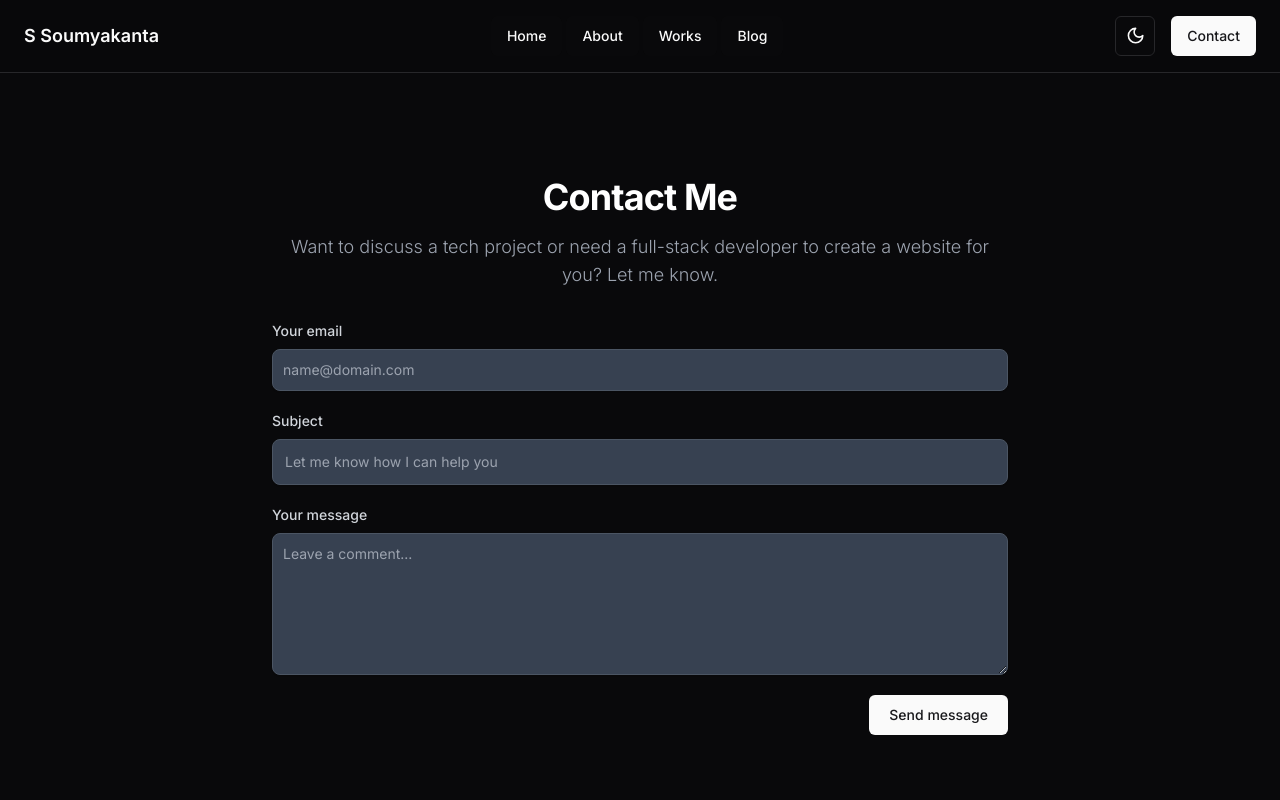
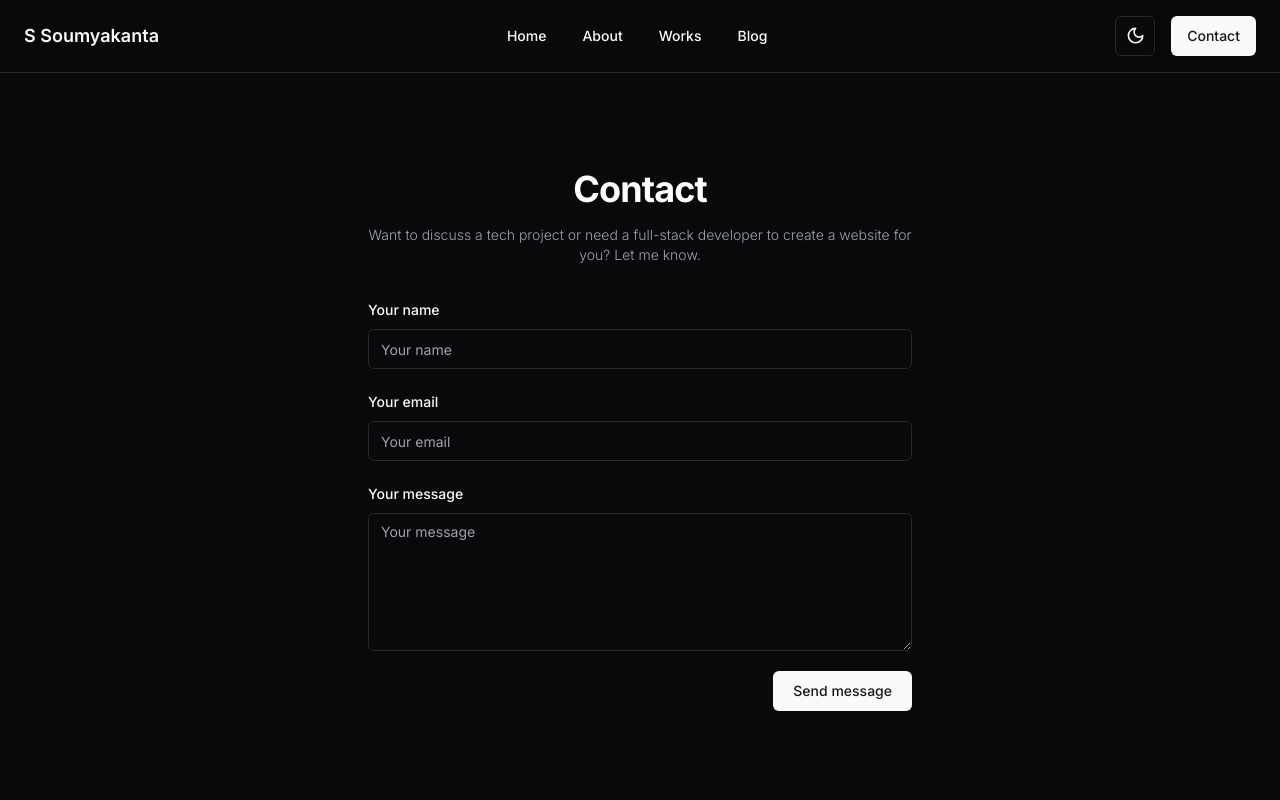
Before and after one commit to s-soumyakanta/s-soumyakanta, a Next.js app: page /contact in a window 1280 px wide. Shown: the top 800 px of the page. Built offline with nearby package versions, Linux system fonts and the light colour scheme.

Commit message:
new contact form half resend

```diff
--- a/package.json
+++ b/package.json
@@ -11,6 +11,7 @@
   "dependencies": {
     "@radix-ui/react-dropdown-menu": "^2.1.1",
     "@radix-ui/react-icons": "^1.3.0",
+    "@radix-ui/react-label": "^2.1.0",
     "@radix-ui/react-navigation-menu": "^1.2.0",
     "@radix-ui/react-slot": "^1.1.0",
     "@vercel/analytics": "^1.3.1",
@@ -23,8 +24,11 @@
     "next-themes": "^0.3.0",
     "react": "^18",
     "react-dom": "^18",
+    "react-hook-form": "^7.52.2",
+    "resend": "^3.5.0",
     "tailwind-merge": "^2.4.0",
-    "tailwindcss-animate": "^1.0.7"
+    "tailwindcss-animate": "^1.0.7",
+    "zod": "^3.23.8"
   },
   "devDependencies": {
     "@types/node": "^20",
--- /dev/null
+++ b/src/app/api/send/route.ts
@@ -0,0 +1,30 @@
+import { EmailTemplate } from '@/components/EmailTemplate';
+import { NextRequest, NextResponse } from 'next/server';
+import { Resend } from 'resend';
+
+const resend = new Resend(process.env.RESEND_API_KEY);
+
+export async function POST(req: NextRequest) {
+  const { name, email, message } = await req.json();
+
+  console.log(name,email,message)
+  try {
+    const { data, error } = await resend.emails.send({
+      from: `${name} <${email}>`,
+      to: [String(process.env.MY_EMAIL)],
+      subject: 'New Message from Contact Form',
+      react: EmailTemplate({ name, email, message }),
+    });
+
+    if (error) {
+      return NextResponse.json({ error }, { status: 500 });
+    }
+
+    return NextResponse.json(data);
+  } catch (error: unknown) {
+    if (error instanceof Error) {
+      return NextResponse.json({ error: error.message }, { status: 500 });
+    }
+    return NextResponse.json({ error: 'An unknown error occurred' }, { status: 500 });
+  }
+}
--- a/src/components/Contact.tsx
+++ b/src/components/Contact.tsx
@@ -1,60 +1,75 @@
 "use client";
 
-import { Button } from "./ui/button";
+import { useForm } from "react-hook-form";
+import { Button } from "@/components/ui/button";
+import { Input } from "@/components/ui/input";
+import { Textarea } from "@/components/ui/textarea";
+import { Label } from "@/components/ui/label";
 
 export default function Contact() {
+  const { register, handleSubmit, formState: { errors } } = useForm();
+
+  const onSubmit = async (data: any) => {
+    try {
+      const response = await fetch('/api/send', {
+        method: 'POST',
+        headers: {
+          'Content-Type': 'application/json',
+        },
+        body: JSON.stringify(data),
+      });
+
+      if (response.ok) {
+        alert('Message sent successfully!');
+      } else {
+        alert('Failed to send message.');
+      }
+    } catch (error) {
+      alert('An error occurred.');
+    }
+  };
+
   return (
-    <section className="bg-[hsl(var(--background))] dark:bg-[hsl(var(--background))] py-8 mt-14 px-4 mx-auto max-w-3xl h-screen flex flex-col justify-center">
+    <section className="bg-[hsl(var(--background))] dark:bg-[hsl(var(--background))] py-8 mt-10 px-4 mx-auto max-w-xl h-screen flex flex-col justify-center">
       <h2 className="mb-4 text-3xl md:text-4xl font-bold tracking-tight text-center text-gray-900 dark:text-white">
-        Contact Me
+        Contact
       </h2>
-      <p className="mb-8 font-light text-center text-gray-500 dark:text-gray-400 sm:text-lg">
+      <p className="mb-8 font-light text-center text-gray-500 dark:text-gray-400 sm:text-sm text-lg">
         Want to discuss a tech project or need a full-stack developer to create a website for you? Let me know.
       </p>
-      <form action="#" className="space-y-5">
-        <div>
-          <label
-            htmlFor="email"
-            className="block mb-2 text-sm font-medium text-gray-900 dark:text-gray-300"
-          >
-            Your email
-          </label>
-          <input
+      <form onSubmit={handleSubmit(onSubmit)} className="space-y-5">
+        <div className="space-y-2">
+          <Label htmlFor="name">Your name</Label>
+          <Input
+            type="text"
+            id="name"
+            placeholder="Your name"
+            {...register("name", { required: true })}
+            className={errors.name ? "border-red-600" : ""}
+          />
+          {errors.name && <span className="text-red-600">This field is required</span>}
+        </div>
+        <div className="space-y-2">
+          <Label htmlFor="email">Your email</Label>
+          <Input
             type="email"
             id="email"
-            className="shadow-sm bg-gray-50 border border-gray-300 text-gray-900 text-sm rounded-lg focus:ring-primary-500 focus:border-primary-500 block w-full p-2.5 dark:bg-gray-700 dark:border-gray-600 dark:placeholder-gray-400 dark:text-white dark:focus:ring-primary-500 dark:focus:border-primary-500 dark:shadow-sm-light"
-            placeholder="name@domain.com"
-            required
+            placeholder="Your email"
+            {...register("email", { required: true })}
+            className={errors.email ? "border-red-600" : ""}
           />
+          {errors.email && <span className="text-red-600">This field is required</span>}
         </div>
-        <div>
-          <label
-            htmlFor="subject"
-            className="block mb-2 text-sm font-medium text-gray-900 dark:text-gray-300"
-          >
-            Subject
-          </label>
-          <input
-            type="text"
-            id="subject"
-            className="block p-3 w-full text-sm text-gray-900 bg-gray-50 rounded-lg border border-gray-300 shadow-sm focus:ring-primary-500 focus:border-primary-500 dark:bg-gray-700 dark:border-gray-600 dark:placeholder-gray-400 dark:text-white dark:focus:ring-primary-500 dark:focus:border-primary-500 dark:shadow-sm-light"
-            placeholder="Let me know how I can help you"
-            required
-          />
-        </div>
-        <div>
-          <label
-            htmlFor="message"
-            className="block mb-2 text-sm font-medium text-gray-900 dark:text-gray-300"
-          >
-            Your message
-          </label>
-          <textarea
+        <div className="space-y-2">
+          <Label htmlFor="message">Your message</Label>
+          <Textarea
             id="message"
             rows={6}
-            className="block p-2.5 w-full text-sm text-gray-900 bg-gray-50 rounded-lg shadow-sm border border-gray-300 focus:ring-primary-500 focus:border-primary-500 dark:bg-gray-700 dark:border-gray-600 dark:placeholder-gray-400 dark:text-white dark:focus:ring-primary-500 dark:focus:border-primary-500"
-            placeholder="Leave a comment..."
-          ></textarea>
+            placeholder="Your message"
+            {...register("message", { required: true })}
+            className={errors.message ? "border-red-600" : ""}
+          />
+          {errors.message && <span className="text-red-600">This field is required</span>}
         </div>
         <div className="flex justify-end">
           <Button type="submit" className="py-3 px-5 text-sm font-medium">
--- /dev/null
+++ b/src/components/EmailTemplate.tsx
@@ -0,0 +1,19 @@
+import * as React from 'react';
+
+interface EmailTemplateProps {
+  name: string;
+  email: string;
+  message: string;
+}
+
+export const EmailTemplate: React.FC<Readonly<EmailTemplateProps>> = ({
+  name,
+  email,
+  message,
+}) => (
+  <div>
+    <h1>Name: {name}</h1>
+    <p>Email: {email}</p>
+    <p>Message: {message}</p>
+  </div>
+);
--- /dev/null
+++ b/src/components/ui/input.tsx
@@ -0,0 +1,25 @@
+import * as React from "react"
+
+import { cn } from "@/lib/utils"
+
+export interface InputProps
+  extends React.InputHTMLAttributes<HTMLInputElement> {}
+
+const Input = React.forwardRef<HTMLInputElement, InputProps>(
+  ({ className, type, ...props }, ref) => {
+    return (
+      <input
+        type={type}
+        className={cn(
+          "flex h-10 w-full rounded-md border border-input bg-background px-3 py-2 text-sm ring-offset-background file:border-0 file:bg-transparent file:text-sm file:font-medium placeholder:text-muted-foreground focus-visible:outline-none focus-visible:ring-2 focus-visible:ring-ring focus-visible:ring-offset-2 disabled:cursor-not-allowed disabled:opacity-50",
+          className
+        )}
+        ref={ref}
+        {...props}
+      />
+    )
+  }
+)
+Input.displayName = "Input"
+
+export { Input }
--- /dev/null
+++ b/src/components/ui/label.tsx
@@ -0,0 +1,26 @@
+"use client"
+
+import * as React from "react"
+import * as LabelPrimitive from "@radix-ui/react-label"
+import { cva, type VariantProps } from "class-variance-authority"
+
+import { cn } from "@/lib/utils"
+
+const labelVariants = cva(
+  "text-sm font-medium leading-none peer-disabled:cursor-not-allowed peer-disabled:opacity-70"
+)
+
+const Label = React.forwardRef<
+  React.ElementRef<typeof LabelPrimitive.Root>,
+  React.ComponentPropsWithoutRef<typeof LabelPrimitive.Root> &
+    VariantProps<typeof labelVariants>
+>(({ className, ...props }, ref) => (
+  <LabelPrimitive.Root
+    ref={ref}
+    className={cn(labelVariants(), className)}
+    {...props}
+  />
+))
+Label.displayName = LabelPrimitive.Root.displayName
+
+export { Label }
--- /dev/null
+++ b/src/components/ui/textarea.tsx
@@ -0,0 +1,24 @@
+import * as React from "react"
+
+import { cn } from "@/lib/utils"
+
+export interface TextareaProps
+  extends React.TextareaHTMLAttributes<HTMLTextAreaElement> {}
+
+const Textarea = React.forwardRef<HTMLTextAreaElement, TextareaProps>(
+  ({ className, ...props }, ref) => {
+    return (
+      <textarea
+        className={cn(
+          "flex min-h-[80px] w-full rounded-md border border-input bg-background px-3 py-2 text-sm ring-offset-background placeholder:text-muted-foreground focus-visible:outline-none focus-visible:ring-2 focus-visible:ring-ring focus-visible:ring-offset-2 disabled:cursor-not-allowed disabled:opacity-50",
+          className
+        )}
+        ref={ref}
+        {...props}
+      />
+    )
+  }
+)
+Textarea.displayName = "Textarea"
+
+export { Textarea }
```
Also changed, not shown: 2 other files (tests, documents, lock files or other folders).
